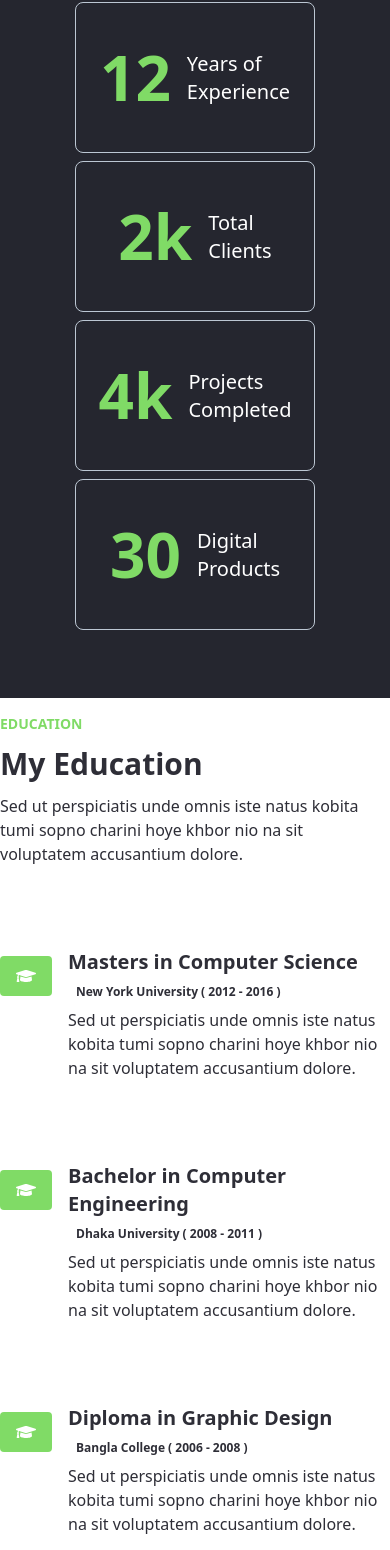
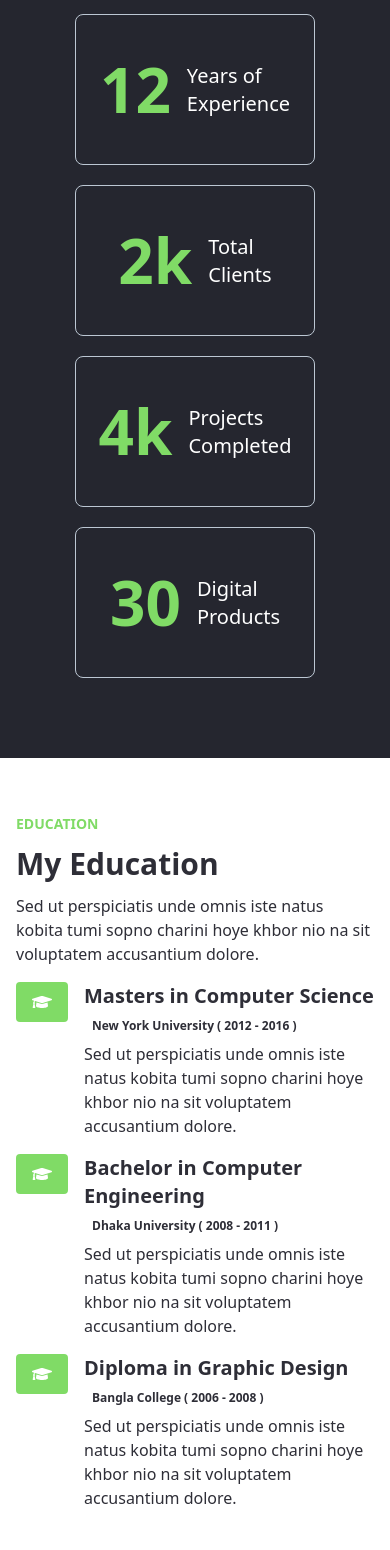
Before and after one commit to muzammil-x/dev-project, a React (Vite) app in the folder portfolio/: page / in a window 390 px wide. Shown: the part 5597-7147 px from the top of the page. Built offline with nearby package versions, Linux system fonts and the light colour scheme.

Commit message:
education ok

```diff
--- a/portfolio/src/components/Education.jsx
+++ b/portfolio/src/components/Education.jsx
@@ -3,11 +3,11 @@ import { FaGraduationCap } from "react-icons/fa";
 
 const Education = () => {
   return (
-    <div className="container mx-auto p-4 ">
+    <div className="container mx-auto p-4">
       <div className="flex flex-wrap -mx-4">
-        <div className=" w-full lg:w-1/2 mb-4 lg:mb-0">
-          <div className="edu flex flex-col justify-between sm:py-20 w-full h-[822px] rounded-lg">
-            <div className="flex flex-col gap-3 md:px-32 sm:px-8">
+        <div className="w-full lg:w-1/2 mb-4 lg:mb-0">
+          <div className="edu flex flex-col justify-between py-10 sm:py-16 w-full h-auto rounded-lg">
+            <div className="flex flex-col gap-3 px-4 sm:px-8 md:px-32">
               <h1 className="text-sm font-semibold text-[#80DB66]">
                 EDUCATION
               </h1>
@@ -19,13 +19,12 @@ const Education = () => {
                 charini hoye khbor nio na sit voluptatem accusantium dolore.
               </p>
             </div>
-            <div className="flex flex-row gap-4 sm:px-8 md:px-32">
-              <div className="mt-2 text-xl h-10 p-4  text-white bg-[#80DB66] flex items-center  rounded  cursor-pointer">
+            <div className="flex flex-row gap-4 px-4 sm:px-8 md:px-32 mt-4">
+              <div className="text-xl h-10 p-4 text-white bg-[#80DB66] flex items-center rounded cursor-pointer">
                 <FaGraduationCap />
               </div>
-
               <div>
-                <p className="text-xl font-semibold text-[#2E2E37] ">
+                <p className="text-xl font-semibold text-[#2E2E37]">
                   Masters in Computer Science
                 </p>
                 <h1 className="text-xs p-2 text-[#2E2E37] font-semibold">
@@ -37,12 +36,12 @@ const Education = () => {
                 </p>
               </div>
             </div>
-            <div className="flex flex-row h-auto gap-4 sm:px-8 md:px-32">
-              <div className="mt-2 text-xl h-10 p-4  text-white bg-[#80DB66] flex items-center  rounded  cursor-pointer">
+            <div className="flex flex-row gap-4 px-4 sm:px-8 md:px-32 mt-4">
+              <div className="text-xl h-10 p-4 text-white bg-[#80DB66] flex items-center rounded cursor-pointer">
                 <FaGraduationCap />
               </div>
               <div>
-                <p className="text-xl font-semibold text-[#2E2E37] ">
+                <p className="text-xl font-semibold text-[#2E2E37]">
                   Bachelor in Computer Engineering
                 </p>
                 <h1 className="text-xs p-2 text-[#2E2E37] font-semibold">
@@ -54,12 +53,12 @@ const Education = () => {
                 </p>
               </div>
             </div>
-            <div className="flex flex-row gap-4 sm:px-8 md:px-32">
-              <div className="mt-2 text-xl h-10 p-4  text-white bg-[#80DB66] flex items-center  rounded  cursor-pointer">
+            <div className="flex flex-row gap-4 px-4 sm:px-8 md:px-32 mt-4">
+              <div className="text-xl h-10 p-4 text-white bg-[#80DB66] flex items-center rounded cursor-pointer">
                 <FaGraduationCap />
               </div>
               <div>
-                <p className="text-xl font-semibold text-[#2E2E37] ">
+                <p className="text-xl font-semibold text-[#2E2E37]">
                   Diploma in Graphic Design
                 </p>
                 <h1 className="text-xs p-2 text-[#2E2E37] font-semibold">
@@ -73,7 +72,7 @@ const Education = () => {
             </div>
           </div>
         </div>
-        <div className="w-full lg:w-1/2 px-4">
+        <div className="w-full lg:w-1/2 px-4 mt-8 lg:mt-0">
           <img
             src="/education-img.jpg"
             alt="Education"
--- a/portfolio/src/components/FunFacts.jsx
+++ b/portfolio/src/components/FunFacts.jsx
@@ -18,8 +18,8 @@ export default function FunFacts() {
           </div>
         </div>
 
-        <div className="sm:grid sm:grid-cols-2 p-10    ">
-          <div className=" flex justify-center items-center space-x-4 border-[1px] border-[#bcc7d3] rounded-lg p-7 lg:p-5 lg:m-2  ml-[15px] mr-[15px]  m-2   ">
+        <div className="sm:grid sm:grid-cols-2  p-10    ">
+          <div className=" flex justify-center items-center space-x-4 border-[1px] border-[#bcc7d3] rounded-lg p-7 lg:p-5 lg:m-2  ml-[15px] mr-[15px]  m-5    ">
             <div className="text-[#80DB66] text-[62px] font-bold">12</div>
             <div>
               <div className="text-white text-xl">Years of </div>
@@ -27,7 +27,7 @@ export default function FunFacts() {
             </div>
           </div>
 
-          <div className=" flex justify-center items-center space-x-4    border-[1px] border-[#bcc7d3] rounded-lg p-7 lg:p-5 lg:m-2    ml-[15px] mr-[15px] m-2">
+          <div className=" flex justify-center items-center space-x-4    border-[1px] border-[#bcc7d3] rounded-lg p-7 lg:p-5 lg:m-2    ml-[15px] mr-[15px] m-5 ">
             <div className="text-[#80DB66] text-[62px] font-bold">2k</div>
             <div>
               <div className="text-white text-xl">Total </div>
@@ -35,7 +35,7 @@ export default function FunFacts() {
             </div>
           </div>
 
-          <div className=" flex justify-center items-center space-x-4 border-[1px] border-[#bcc7d3] rounded-lg p-7 lg:p-5 lg:m-2  ml-[15px] mr-[15px] m-2">
+          <div className=" flex justify-center items-center space-x-4 border-[1px] border-[#bcc7d3] rounded-lg p-7 lg:p-5 lg:m-2  ml-[15px] mr-[15px] m-5">
             <div className="text-[#80DB66] text-[62px] font-bold">4k</div>
             <div>
               <div className="text-white text-xl">Projects </div>
@@ -43,7 +43,7 @@ export default function FunFacts() {
             </div>
           </div>
 
-          <div className=" flex justify-center items-center space-x-4 border-[1px] border-[#bcc7d3] rounded-lg p-7 lg:p-5 lg:m-2  ml-[15px] mr-[15px] m-2">
+          <div className=" flex justify-center items-center space-x-4 border-[1px] border-[#bcc7d3] rounded-lg p-7 lg:p-5 lg:m-2  ml-[15px] mr-[15px] m-5">
             <div className="text-[#80DB66] text-[62px] font-bold">30</div>
             <div>
               <div className="text-white text-xl">Digital </div>
```
